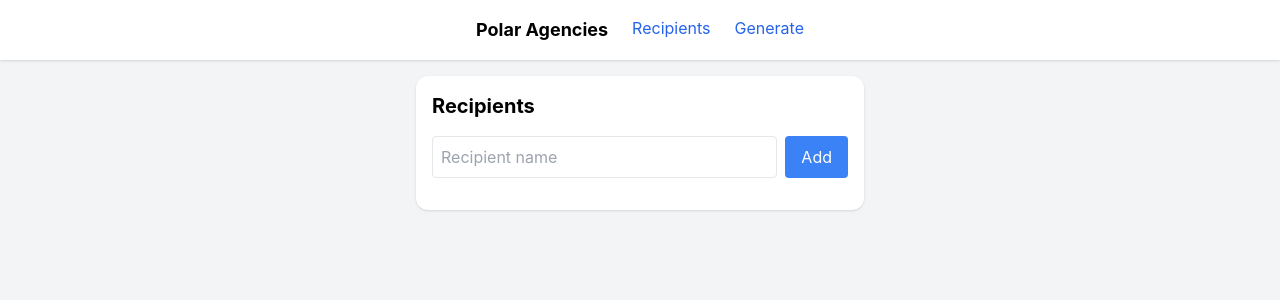
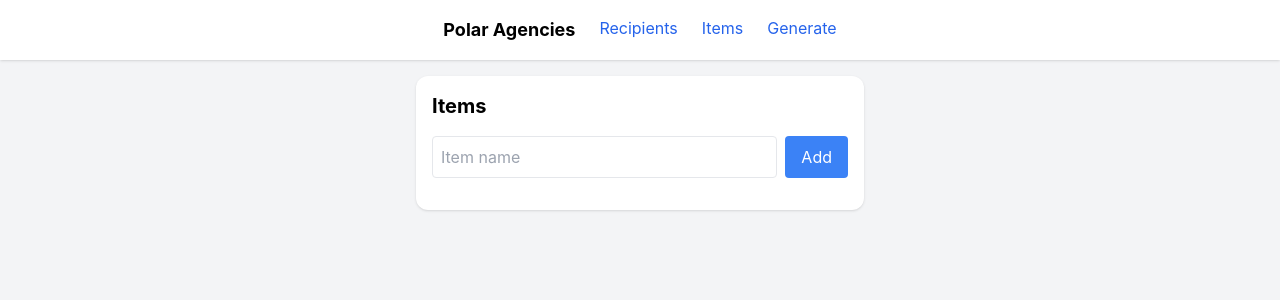
Before and after one commit to mosh1331/receipt-generator, a React (Create React App) app: page /items in a window 1280 px wide. Shown: the top 300 px of the page. Built offline with nearby package versions, Linux system fonts and the light colour scheme.

Commit message:
items persist

```diff
--- /dev/null
+++ b/src/pages/items/Items.jsx
@@ -0,0 +1,57 @@
+import React, { useState } from "react";
+import { useDispatch, useSelector } from "react-redux";
+import { addItem,removeItem, resetItems } from "../../redux/slice/itemsSlice";
+
+export default function ItemsPage() {
+  const dispatch = useDispatch();
+  const items = useSelector((state) => state.items.list);
+  const [name, setName] = useState("");
+
+  const handleAdd = () => {
+    if (!name.trim()) return;
+    dispatch(addItem(name));
+    setName("");
+  };
+
+  return (
+    <div className="bg-white p-4 rounded-xl shadow max-w-md mx-auto">
+      <h2 className="text-xl font-bold mb-4">Items</h2>
+      <div className="flex gap-2 mb-4">
+        <input
+          type="text"
+          placeholder="Item name"
+          value={name}
+          onChange={(e) => setName(e.target.value)}
+          className="border p-2 rounded flex-1"
+        />
+        <button
+          onClick={handleAdd}
+          className="bg-blue-500 text-white px-4 py-2 rounded"
+        >
+          Add
+        </button>
+      </div>
+      <ul className="space-y-2">
+        {items.map((r, idx) => (
+          <li key={idx} className="p-2 border  capitalize rounded flex justify-between">
+            {r}
+            <button
+              onClick={() => dispatch(removeItem(idx))}
+              className="text-red-500"
+            >
+              ✕
+            </button>
+          </li>
+        ))}
+      </ul>
+      {items.length > 0 && (
+        <button
+          onClick={() => dispatch(resetItems())}
+          className="mt-4 bg-gray-500 text-white px-4 py-2 rounded w-full"
+        >
+          Reset All
+        </button>
+      )}
+    </div>
+  );
+}
--- a/src/pages/receiptgenerator/ReceiptGenerator.jsx
+++ b/src/pages/receiptgenerator/ReceiptGenerator.jsx
@@ -8,6 +8,7 @@ export default function ReceiptGenerator() {
   const [issuedTo, setIssuedTo] = useState("");
   const [items, setItems] = useState([{ description: "", qty: 1, price: 0 }]);
   const recipients = useSelector((state) => state.recipients.list);
+  const products = useSelector((state) => state.items.list);
   const [showPreview, setShowPreview] = useState(false)
 
   const handleItemChange = (index, field, value) => {
@@ -52,13 +53,20 @@ export default function ReceiptGenerator() {
         </select>
         {items.map((item, idx) => (
           <div key={idx} className="flex gap-2 w-full">
-            <input
+            <select className="capitalize border" placeholder={'Item'} name="item" value={item.description} onChange={(e) => handleItemChange(idx, "description", e.target.value)} id="">
+              {products.map((r, idx) => (
+                <option key={idx} className="p-2 border capitalize rounded flex justify-between">
+                  {r}
+                </option>
+              ))}
+            </select>
+            {/* <input
               type="text"
               placeholder="Description"
               value={item.description}
               onChange={(e) => handleItemChange(idx, "description", e.target.value)}
               className="flex-1 w-[50%] border p-2 rounded"
-            />
+            /> */}
             <input
               type="number"
               min="1"
@@ -90,7 +98,7 @@ export default function ReceiptGenerator() {
 
       {/* Receipt Preview */}
       <ReceiptModal
-        isOpen={showPreview} onClose={() => setShowPreview(false)}  date={date} issuedTo={issuedTo} items={items} grandTotal={grandTotal}
+        isOpen={showPreview} onClose={() => setShowPreview(false)} date={date} issuedTo={issuedTo} items={items} grandTotal={grandTotal}
       />
     </div>
   );
--- /dev/null
+++ b/src/redux/slice/itemsSlice.js
@@ -0,0 +1,23 @@
+import { createSlice } from '@reduxjs/toolkit'
+
+const itemsSlice = createSlice({
+  name: 'items',
+  initialState: {
+    list: []
+  },
+  reducers: {
+    addItem: (state, action) => {
+      state.list.push(action.payload)
+    },
+    removeItem: (state, action) => {
+      state.list = state.list.filter((_, idx) => idx !== action.payload)
+    },
+    resetItems: state => {
+      state.list = []
+    }
+  }
+})
+
+export const { addItem, removeItem, resetItems } =
+  itemsSlice.actions
+export default itemsSlice.reducer
--- a/src/redux/store.js
+++ b/src/redux/store.js
@@ -1,5 +1,6 @@
 import { configureStore } from "@reduxjs/toolkit";
 import recipientsReducer from "./slice/recipientsSlice";
+import itemsReducer from "./slice/itemsSlice";
 import storage from "redux-persist/lib/storage"; // localStorage
 import { persistStore, persistReducer } from "redux-persist";
 import { combineReducers } from "redux";
@@ -11,6 +12,7 @@ const persistConfig = {
 
 const rootReducer = combineReducers({
   recipients: recipientsReducer,
+  items: itemsReducer,
 });
 
 const persistedReducer = persistReducer(persistConfig, rootReducer);
--- a/src/route/RootRoutes.jsx
+++ b/src/route/RootRoutes.jsx
@@ -2,6 +2,7 @@ import React from "react";
 import { BrowserRouter as Router, Routes, Route, Link } from "react-router-dom";
 import ReceiptGenerator from "../pages/receiptgenerator/ReceiptGenerator";
 import RecipientsPage from "../pages/recipients/RecipientsPage";
+import ItemsPage from "../pages/items/Items";
 
 export default function RootRoutes() {
     return (
@@ -18,6 +19,9 @@ export default function RootRoutes() {
                         <Link to="/recipients" className="text-blue-600 hover:underline">
                             Recipients
                         </Link>
+                        <Link to="/items" className="text-blue-600 hover:underline">
+                            Items
+                        </Link>
                         <Link to="/receipt" className="text-blue-600 hover:underline">
                             Generate
                         </Link>
@@ -29,6 +33,7 @@ export default function RootRoutes() {
                 <div className="p-4">
                     <Routes>
                         <Route path="/recipients" element={<RecipientsPage />} />
+                        <Route path="/items" element={<ItemsPage />} />
                         <Route path="/receipt" element={<ReceiptGenerator />} />
                         <Route path="*" element={<RecipientsPage />} /> {/* Default route */}
                     </Routes>
```
